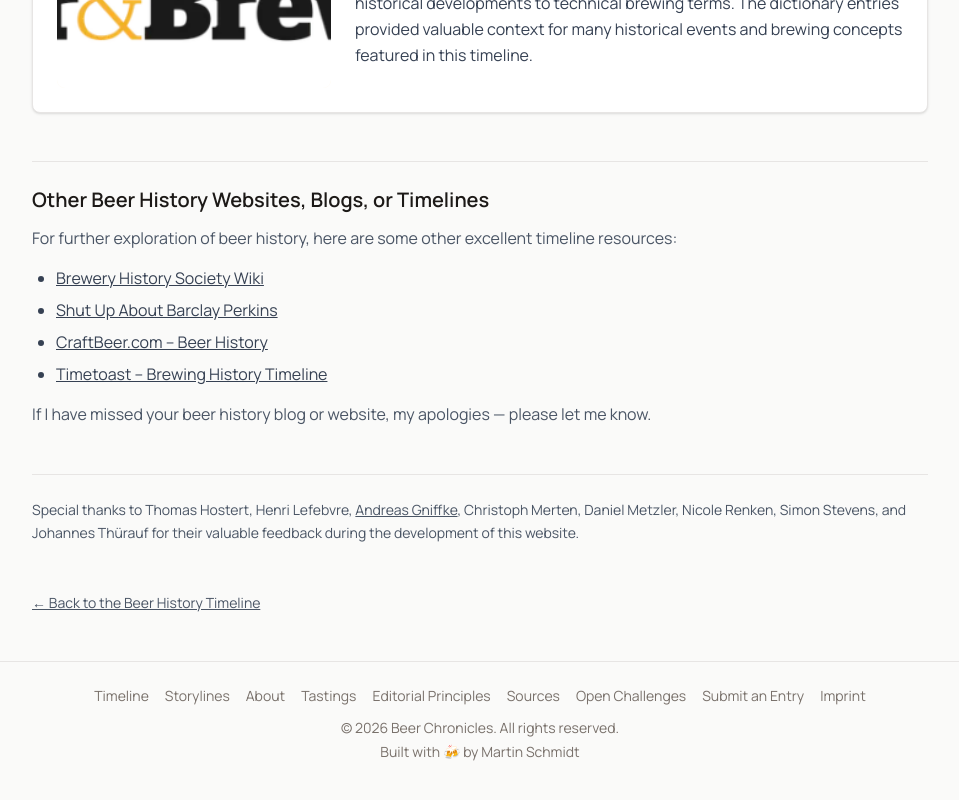
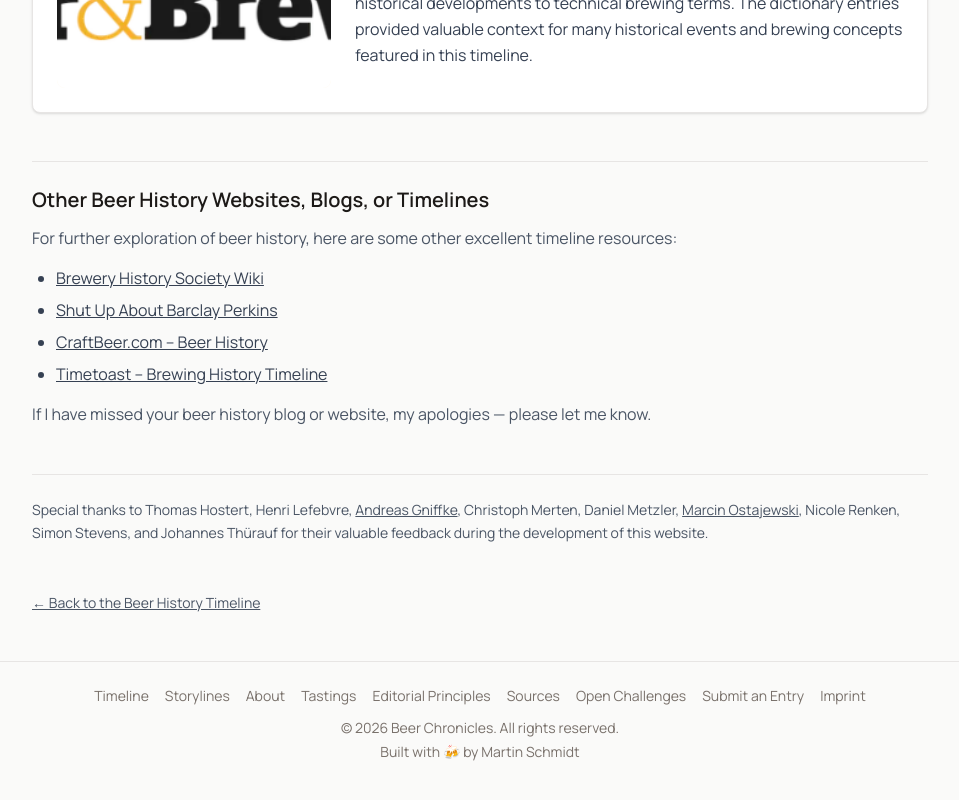
Before and after one commit to beer-chronicles-timeline/beer-chronicles-timeline.github.io, a Next.js app: page /sources in a window 1280 px wide. Shown: the part 2580-3380 px from the top of the page, without its empty margins (160-1119 px from the left). Built offline with nearby package versions, Linux system fonts and the light colour scheme; a web font is replaced by a local one.

Commit message:
=Added Marcin Ostajewski

```diff
--- a/src/app/sources/page.tsx
+++ b/src/app/sources/page.tsx
@@ -296,7 +296,9 @@ export default function SourcesPage() {
         {/* Thank You Section */}
         <div className="mt-12 pt-6 border-t border-stone-200">
           <p className="text-gray-600 text-sm leading-relaxed">
-            Special thanks to Thomas Hostert, Henri Lefebvre,{" "}
+            Special thanks to Thomas Hostert,
+            Henri Lefebvre,
+            {" "}
             <a
               href="https://www.instagram.com/bierblogtrier/"
               target="_blank"
@@ -304,9 +306,23 @@ export default function SourcesPage() {
               className="underline hover:text-stone-900"
             >
               Andreas Gniffke
-            </a>
-            , Christoph Merten, Daniel Metzler, Nicole Renken, Simon Stevens, and Johannes
-            Thürauf for their valuable feedback during the development of this
+            </a>,
+            Christoph Merten,
+            Daniel Metzler,
+            {" "}
+            <a
+              href="https://www.instagram.com/panszpik/"
+              target="_blank"
+              rel="noopener noreferrer"
+              className="underline hover:text-stone-900"
+            >
+              Marcin Ostajewski
+            </a>,
+
+            Nicole Renken,
+            Simon Stevens,
+            and Johannes Thürauf
+            for their valuable feedback during the development of this
             website.
           </p>
         </div>
```
